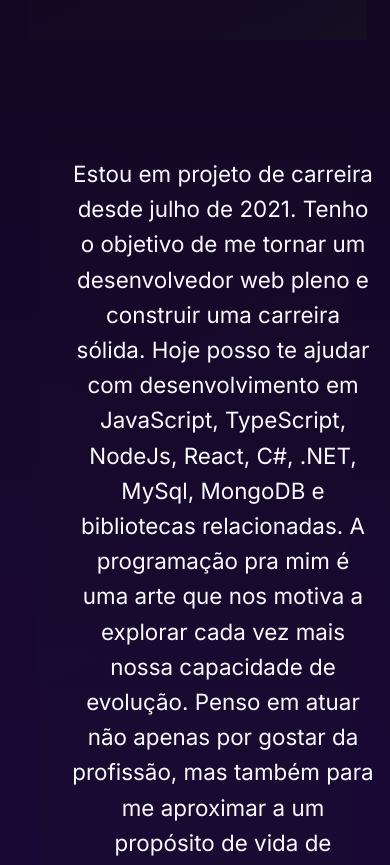
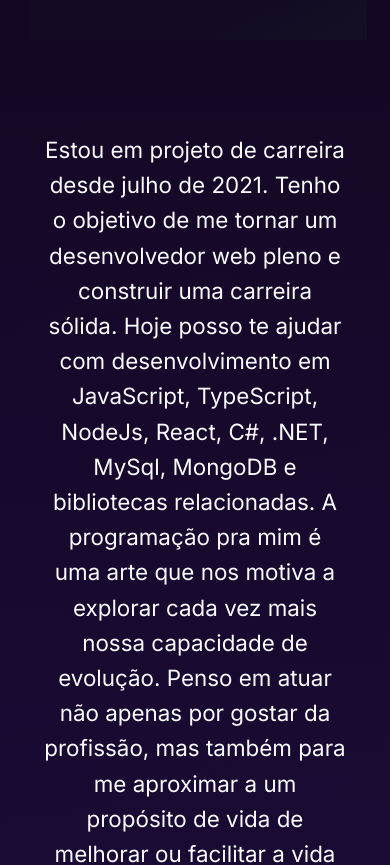
Before and after one commit to ogoiddev/my_portfolio, a React (Vite) app in the folder development/: page / in a window 390 px wide. Shown: the part 720-1585 px from the top of the page. Built offline with nearby package versions, Linux system fonts and the light colour scheme.

Commit message:
style: article width adjusted for mobile

```diff
--- a/development/src/components/Projects/styles.ts
+++ b/development/src/components/Projects/styles.ts
@@ -6,15 +6,16 @@
     ${ ({theme}) => theme.COLORS.ARTICLE_2 } 86%,
     ${ ({theme}) => theme.COLORS.ARTICLE_3 } 100%);
 
-  width: 80vw;
+  width: 100vw;
+  min-height: 100vh;
   max-height: fit-content;
 
-  padding: 32px;
+  padding: 8px;
 
 
   p {
     min-width: 304px;
-    max-width: 100%;
+    max-width: 60%;
     display: block;
     margin: 0 auto;
     text-align: center;
```
